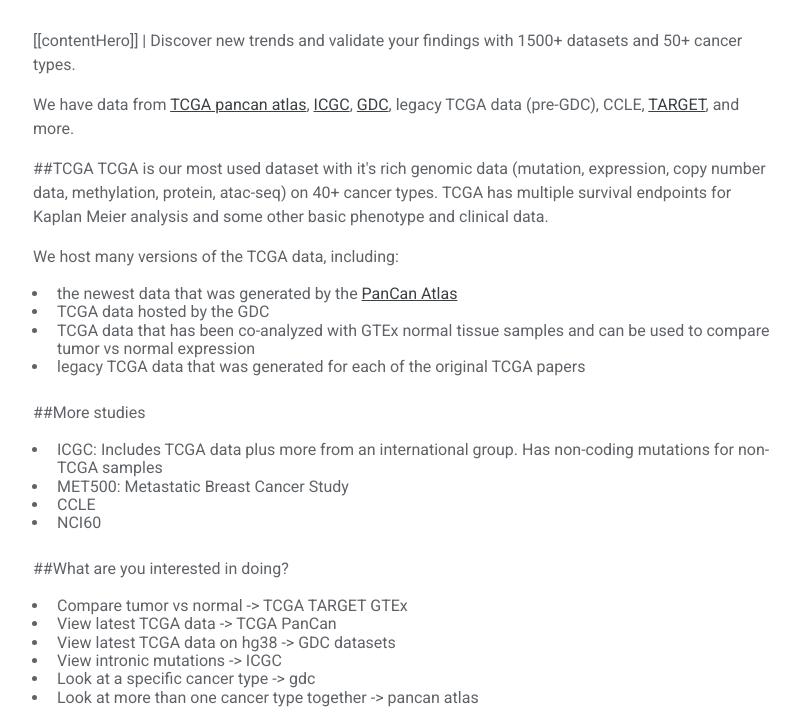
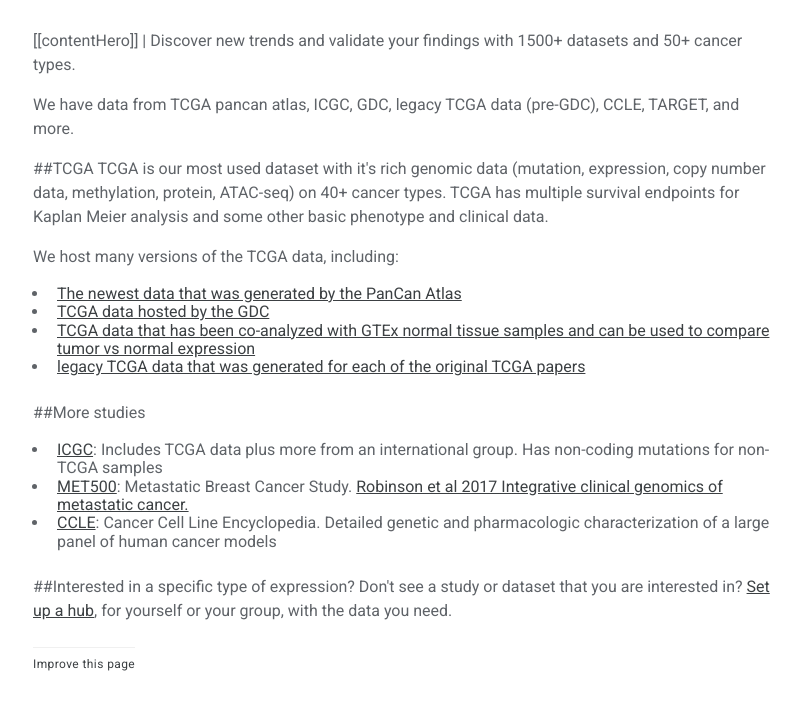
Before and after one commit to ucscXena/xena-web, a Gatsby site: page /public/ in a window 1280 px wide. Shown: the part 344-1072 px from the top of the page, without its empty margins (232-1033 px from the left). Built offline with nearby package versions, Linux system fonts and the light colour scheme; Gatsby itself is replaced by a stand-in of ours; some packages are replaced by stand-ins of ours.

Commit message:
adding links, removing paragraphs to flesh out later

```diff
--- a/content/public.md
+++ b/content/public.md
@@ -8,30 +8,21 @@
 [[contentHero]]
 | Discover new trends and validate your findings with 1500+ datasets and 50+ cancer types.
 
-We have data from [TCGA pancan atlas](https://xenabrowser.net/datapages/?hub=https://tcga.xenahubs.net:443), [ICGC](https://xenabrowser.net/datapages/?hub=https://icgc.xenahubs.net:443), [GDC](https://xenabrowser.net/datapages/?hub=https://gdc.xenahubs.net:443), legacy TCGA data (pre-GDC), CCLE, [TARGET](https://xenabrowser.net/datapages/?host=https://toil.xenahubs.net), and more.
+We have data from TCGA pancan atlas, ICGC, GDC, legacy TCGA data (pre-GDC), CCLE, TARGET, and more.
 
 ##TCGA
-TCGA is our most used dataset with it's rich genomic data (mutation, expression, copy number data, methylation, protein, atac-seq) on 40+ cancer types. TCGA has multiple survival endpoints for Kaplan Meier analysis and some other basic phenotype and clinical data.
+TCGA is our most used dataset with it's rich genomic data (mutation, expression, copy number data, methylation, protein, ATAC-seq) on 40+ cancer types. TCGA has multiple survival endpoints for Kaplan Meier analysis and some other basic phenotype and clinical data.
 
 We host many versions of the TCGA data, including:
-- the newest data that was generated by the [PanCan Atlas](https://xena.ucsc.edu/tag/help/)
-- TCGA data hosted by the GDC  <link>
-- TCGA data that has been co-analyzed with GTEx normal tissue samples and can be used to compare tumor vs normal expression <link>
-- legacy TCGA data that was generated for each of the original TCGA papers <link>
+- [The newest data that was generated by the PanCan Atlas](https://xenabrowser.net/datapages/?cohort=TCGA%20Pan-Cancer%20(PANCAN))
+- [TCGA data hosted by the GDC](https://xenabrowser.net/datapages/?host=https%3A%2F%2Fgdc.xenahubs.net)
+- [TCGA data that has been co-analyzed with GTEx normal tissue samples and can be used to compare tumor vs normal expression](https://xenabrowser.net/datapages/?cohort=TCGA%20TARGET%20GTEx)
+- [legacy TCGA data that was generated for each of the original TCGA papers](https://xenabrowser.net/datapages/?hub=https://tcga.xenahubs.net:443)
 
 ##More studies
-- ICGC: Includes TCGA data plus more from an international group. Has non-coding mutations for non-TCGA samples <link>
-- MET500: Metastatic Breast Cancer Study <link>
-- CCLE <link>
-- NCI60 <link>
-
-##What are you interested in doing?
-- Compare tumor vs normal -> TCGA TARGET GTEx
-- View latest TCGA data -> TCGA PanCan
-- View latest TCGA data on hg38 -> GDC datasets
-- View intronic mutations -> ICGC
-- Look at a specific cancer type -> gdc
-- Look at more than one cancer type together -> pancan atlas
+- [ICGC](https://xenabrowser.net/datapages/?hub=https://icgc.xenahubs.net:443): Includes TCGA data plus more from an international group. Has non-coding mutations for non-TCGA samples
+- [MET500](https://xenabrowser.net/datapages/?cohort=MET500%20(expression%20centric)): Metastatic Breast Cancer Study. [Robinson et al 2017 Integrative clinical genomics of metastatic cancer.](https://www.ncbi.nlm.nih.gov/pubmed/28783718)
+- [CCLE](https://xenabrowser.net/datapages/?cohort=Cancer%20Cell%20Line%20Encyclopedia%20(CCLE)): Cancer Cell Line Encyclopedia. Detailed genetic and pharmacologic characterization of a large panel of human cancer models
 
 ##Interested in a specific type of expression?
 Don't see a study or dataset that you are interested in? [Set up a hub](./private), for yourself or your group, with the data you need.
```
